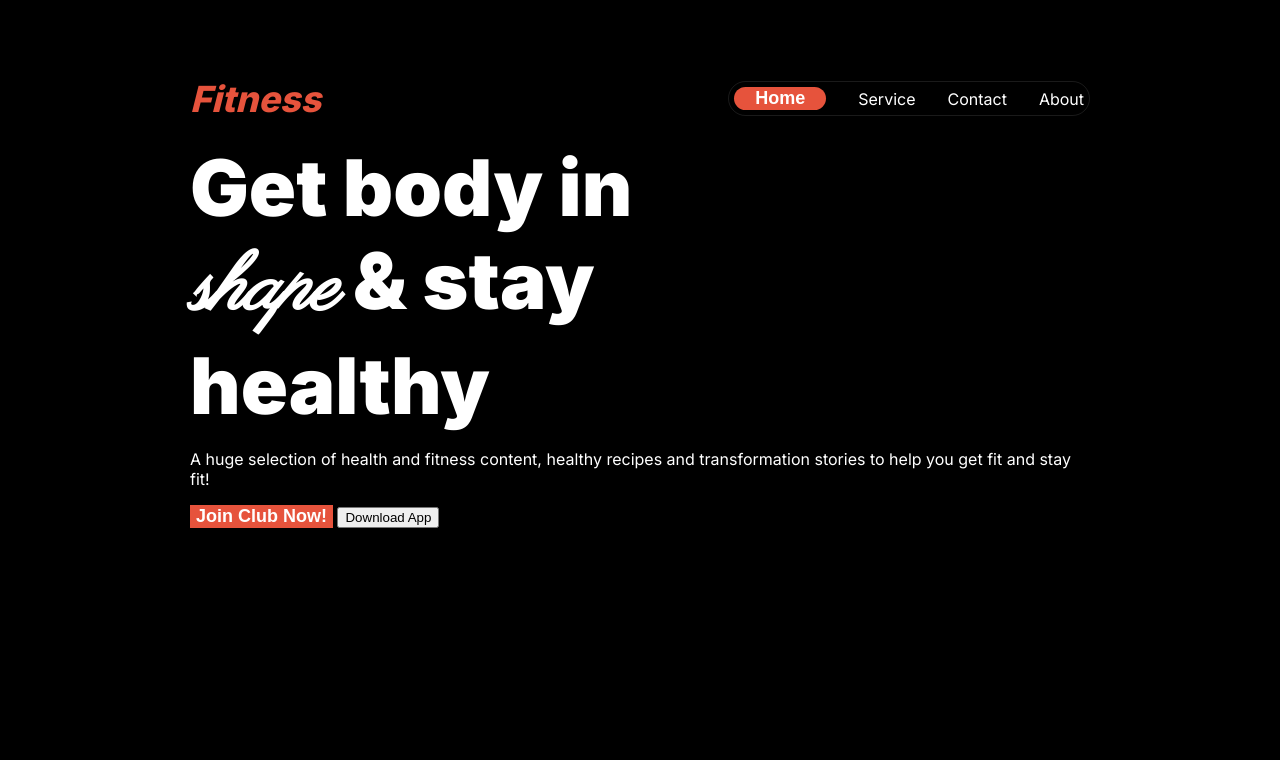
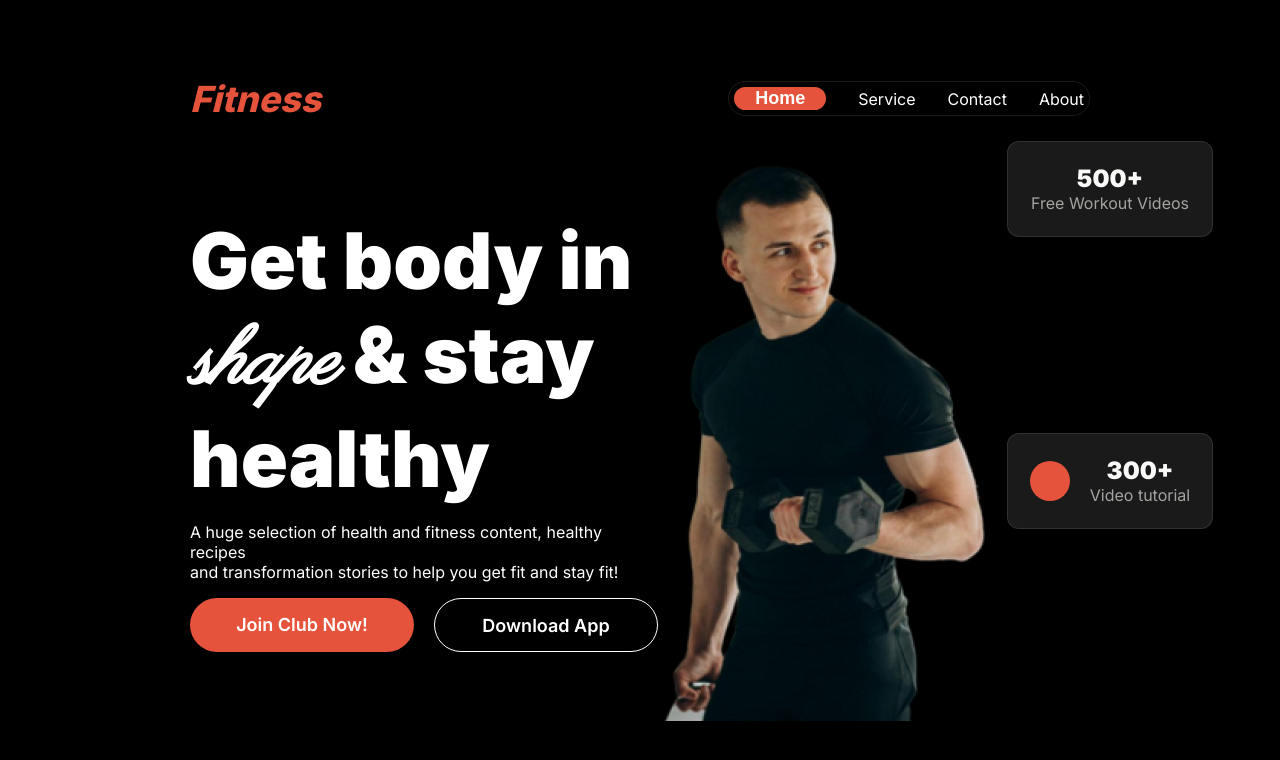
Before and after one commit to Masuddu216/assignment-2, a plain HTML site: page index.html in a window 1280 px wide. Drawn offline with Linux system fonts and the light colour scheme.

Commit message:
button creation

```diff
--- a/index.html
+++ b/index.html
@@ -38,16 +38,49 @@
             </div>
         </nav>
 
-        <section>
+        <section class="healthy-section" >
             <div class="title-body" >
                 <h1 class="title-head">Get body in <br><span class="parisienne-regular"><i><b>shape</b></i></span> & stay <br> healthy</h1>
-                <p class="title-description"> A huge selection of health and fitness content, healthy recipes and transformation stories to help you get fit and stay fit!</p>
-                <div>
-                    <button class="btn-common" >Join Club Now!</button>
-                    <button>Download App</button>
+                <p class="title-description"> A huge selection of health and fitness content, healthy recipes <br> and transformation stories to help you get fit and stay fit!</p>
+                <div class="btn-gap">
+                    <button class="join-btn" >Join Club Now!</button>
+                    <button class="download-btn" >Download App</button>
                 </div>
             </div>
 
+
+            <div class="bodybuilder" >
+                <div><img src="./images/Images 2.png" alt="">
+
+                    <!-- <div class="inside-pic">
+                        <button class="tutor-video" >
+                            <div class="red-circle">
+                            </div>
+
+                            <div>
+                            <p><span class="three" >300+</span> <br><span class="tutor" >Video tutorial</span></p></button>
+                            </div>
+                            <div>
+                            <button class="five-btn" ><Span class="five" >500+</Span><br><span class="five-video" >Free Workout Videos</span></button></div>
+                    </div>  -->
+
+                </div>
+                <div class="inside-pic">
+
+                    <div>
+                        <button class="five-btn" ><Span class="five" >500+</Span><br><span class="five-video" >Free Workout Videos</span></button>
+                    </div>
+                    <div> <button class="tutor-video" >
+                        <div class="red-circle">
+                        </div>
+
+                        <div>
+                        <p><span class="three" >300+</span> <br><span class="tutor" >Video tutorial</span></p></button>
+                        </div>
+                    </div>
+                </div>
+
+            </div>
         </section>
 
 
--- a/style.css
+++ b/style.css
@@ -30,6 +30,15 @@
     --tomato-color:rgb(230, 83, 60);
     --white-color: rgb(255, 255, 255);
     --white-opacity:rgba(255, 255, 255, 0.5);
+    --btn-common{
+        background-color: rgb(230, 83, 60);
+        color: var(--white-color);
+        font-size: 18px;
+        font-weight: 600;
+        border: none;
+    }
+
+
 }
 
 .btn-common{
@@ -117,6 +126,111 @@
     font-feature-settings: "";
 }
 
+.healthy-section{
+    display: flex;
+    justify-content: space-between;
+    align-items: center;
+
+}
+.join-btn{
+    width: 224px;
+    height: 54px;
+    background-color: rgb(230, 83, 60);
+    color: var(--white-color);
+    font-size: 18px;
+    font-weight: 600;
+    border: none;
+    border-radius: 42px;
+    padding: 16px 40px 16px 40px;
+    font-family: Inter;
+
+
+}
+.download-btn{
+    background-color:none;
+    width: 224px;
+    height: 54px;
+    background-color: black;
+    color: var(--white-color);
+    font-size: 18px;
+    font-weight: 600;
+    border:1px solid white;
+    border-radius: 42px ;
+    padding: 16px 40px 16px 40px;
+    font-family: Inter;
+}
+.btn-gap{
+    display: flex;
+    gap: 20px;
+}
+.red-circle{
+    width: 40px;
+    height: 40px;
+    background-color: rgb(230, 83, 60);
+    border-radius: 50%;
+}
+.tutor-video{
+    width: 206px;
+    height: 96px;
+    box-sizing: border-box;
+    border: 1px solid rgba(255, 255, 255, 0.1);
+    border-radius: 12px;
+    backdrop-filter: blur(20px);
+    background: rgba(48, 48, 48, 0.54);
+    color: rgb(250, 250, 249);
+    display: flex;
+    justify-content: center;
+    align-items: center;
+    gap: 20px;
+
+}
+.three{
+color: rgb(250, 250, 249);
+font-family: Inter;
+font-size: 24px;
+font-weight: 900;
+
+}
+.tutor{
+color: rgba(239, 237, 232, 0.65);
+font-family: Inter;
+font-size: 16px;
+font-weight: 400;
+
+}
+.five{
+    color: rgb(250, 250, 249);
+    font-family: Inter;
+    font-size: 24px;
+    font-weight: 900;
+}
+.five-video{
+    color: rgba(239, 237, 232, 0.65);
+    font-family: Inter;
+    font-size: 16px;
+    font-weight: 400;
+}
+.five-btn{
+    width: 206px;
+    height: 96px;
+    border: 1px solid rgba(255, 255, 255, 0.1);
+    border-radius: 12px;
+    backdrop-filter: blur(20px);
+    background: rgba(48, 48, 48, 0.54);
+
+}
+.inside-pic{
+
+    display: grid;
+    justify-content: space-between;
+
+
+}
+.bodybuilder{
+
+    display: flex;
+}
+
 
 
 
@@ -125,6 +239,7 @@
 
 
 /* Small Device Responsiveness */
+
 @media screen and (max-width:576px){
     .whole-body{
         width: 1440px;
@@ -138,11 +253,12 @@
     }
     .wrap{
         display: inline-block;
+        margin-left:40px ;
     }
     .navbar{
-        margin: 10px ;
+        margin-left: 15px ;
         width: 100%;
-        gap: 90px;
+        gap: 140px;
         justify-content: space-between;
         align-items: center;
     }
```
